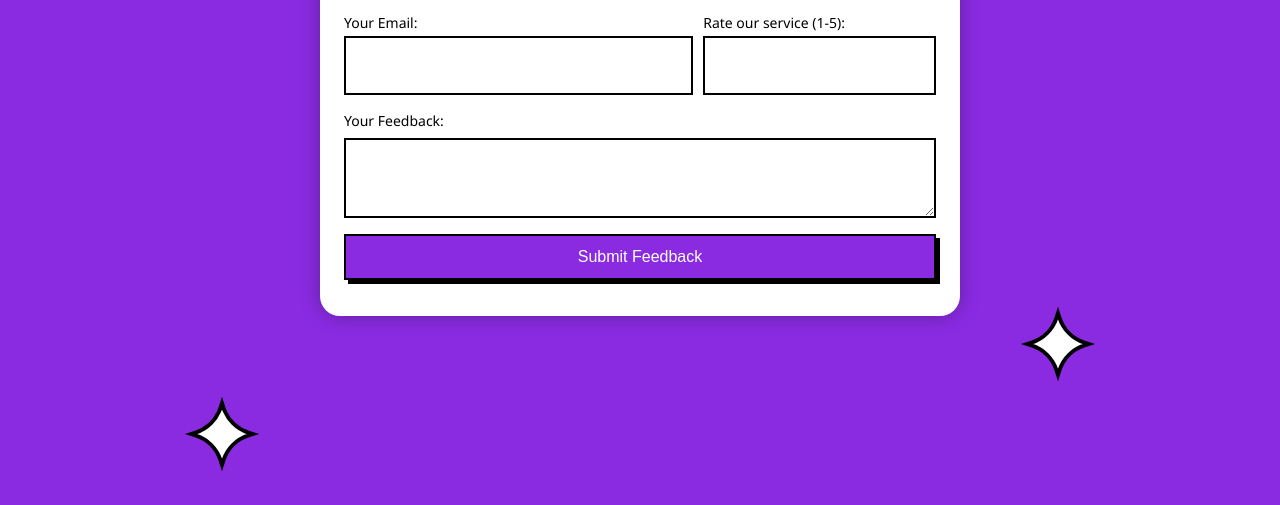
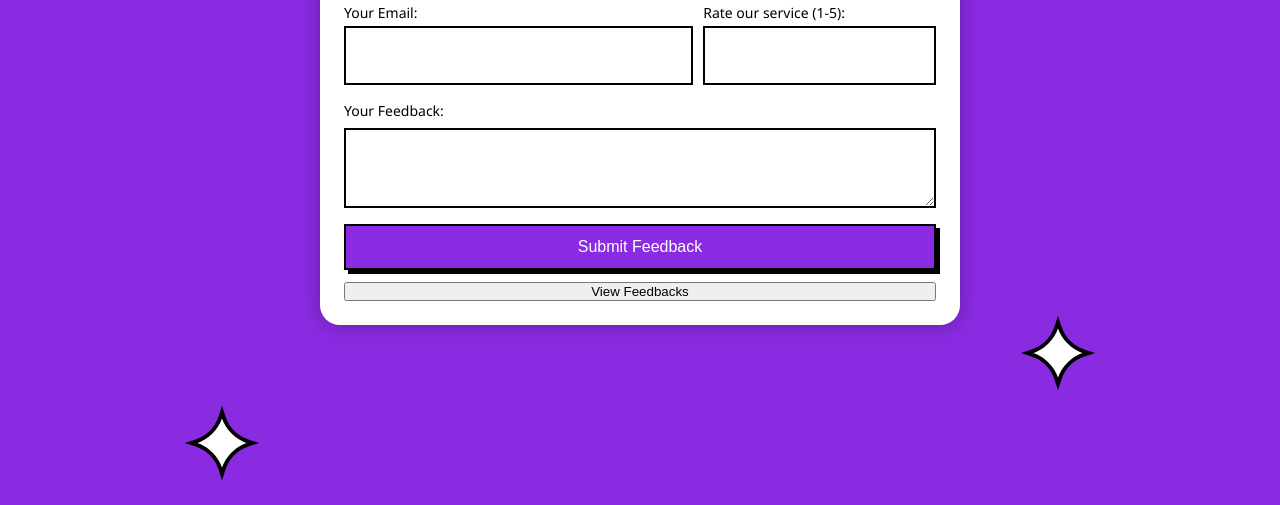
Before and after one commit to PraiseAdepoju/customer-Feedback, a website: page public/index.html in a window 1280 px wide. Shown: the part 350-855 px from the top of the page. Drawn offline with Linux system fonts and the light colour scheme.

Commit message:
Update index.html

```diff
--- a/public/index.html
+++ b/public/index.html
@@ -35,6 +35,7 @@
 
       <button type="submit" id="submit-btn">Submit Feedback</button>
     </form>
+    <button class="btn" onclick="window.location.href='/feedback'">View Feedbacks</button>
   </div>
   <script>
     document.addEventListener('DOMContentLoaded', () => {
```
